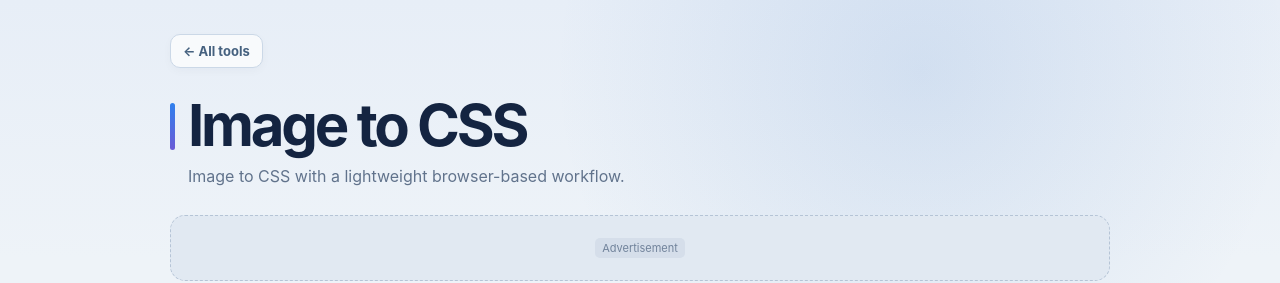
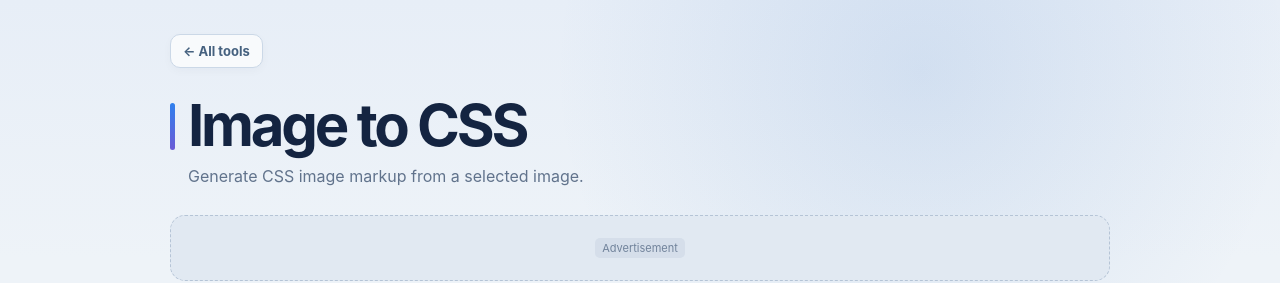
Before and after one commit to yiminggod1/pdf-tools, a Next.js app: page /pdf-tools/image-to-css in a window 1280 px wide. Shown: the top 283 px of the page. Built offline with nearby package versions, Linux system fonts and the light colour scheme.

Commit message:
Complete remaining tool SEO landing content

```diff
--- a/app/image-to-css/page.tsx
+++ b/app/image-to-css/page.tsx
@@ -1,3 +1 @@
-import ImageSnippetTool from "../../components/ImageSnippetTool";import AdSlot from "../../components/AdSlot";import RelatedTools from "../../components/RelatedTools";
-export const metadata={title:"Image to CSS",description:"Image to CSS with browser-local processing."};
-export default function Page(){return <main className="toolpage"><a href="/">← All tools</a><h1>Image to CSS</h1><p className="lead">Image to CSS with a lightweight browser-based workflow.</p><AdSlot/><ImageSnippetTool kind="css"/><AdSlot/><section className="content"><h2>How it works</h2><p>This focused utility handles a common document or image workflow directly in your browser. Your supported source stays on your device during processing.</p></section><RelatedTools/></main>}
+import ImageSnippetTool from "../../components/ImageSnippetTool";import AdSlot from "../../components/AdSlot";import RelatedTools from "../../components/RelatedTools";import ToolSeo from "../../components/ToolSeo";export const metadata={title:"Image to CSS Code Online Free",description:"Generate CSS image snippets online free in your browser. Create reusable background-image code locally."};export default function Page(){return <main className="toolpage"><a href="/">← All tools</a><h1>Image to CSS</h1><p className="lead">Generate CSS image markup from a selected image.</p><AdSlot/><ImageSnippetTool mode="css"/><AdSlot/><ToolSeo title="Generate CSS image snippets" intro="Create CSS-oriented image code for front-end prototypes and styling workflows." useCases={["Prototype background images","Create CSS asset snippets","Test image embedding ideas","Build small front-end examples"]} links={[["Image to HTML","/image-to-html/"],["Image to Markdown","/image-to-markdown/"],["Image to Base64","/image-to-base64/"],["Base64 to Image","/base64-to-image/"]]} faq={[["What does the CSS tool generate?","It generates a CSS image snippet based on the selected image."],["Does it upload my image?","The supported workflow runs locally in your browser."],["Who can use this?","It is useful for front-end developers, designers and documentation authors."],["Does it modify the original file?","No. The original image remains unchanged."]]}/><RelatedTools/></main>}
```
